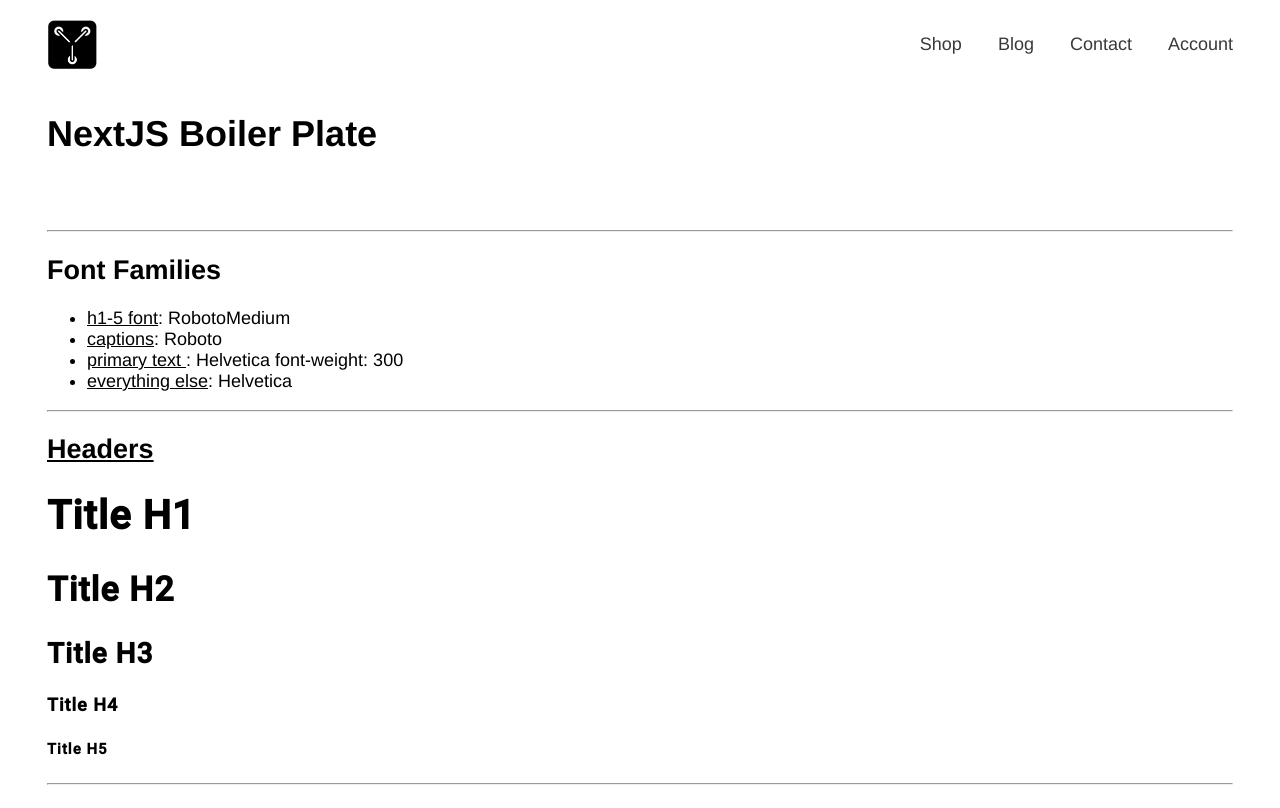
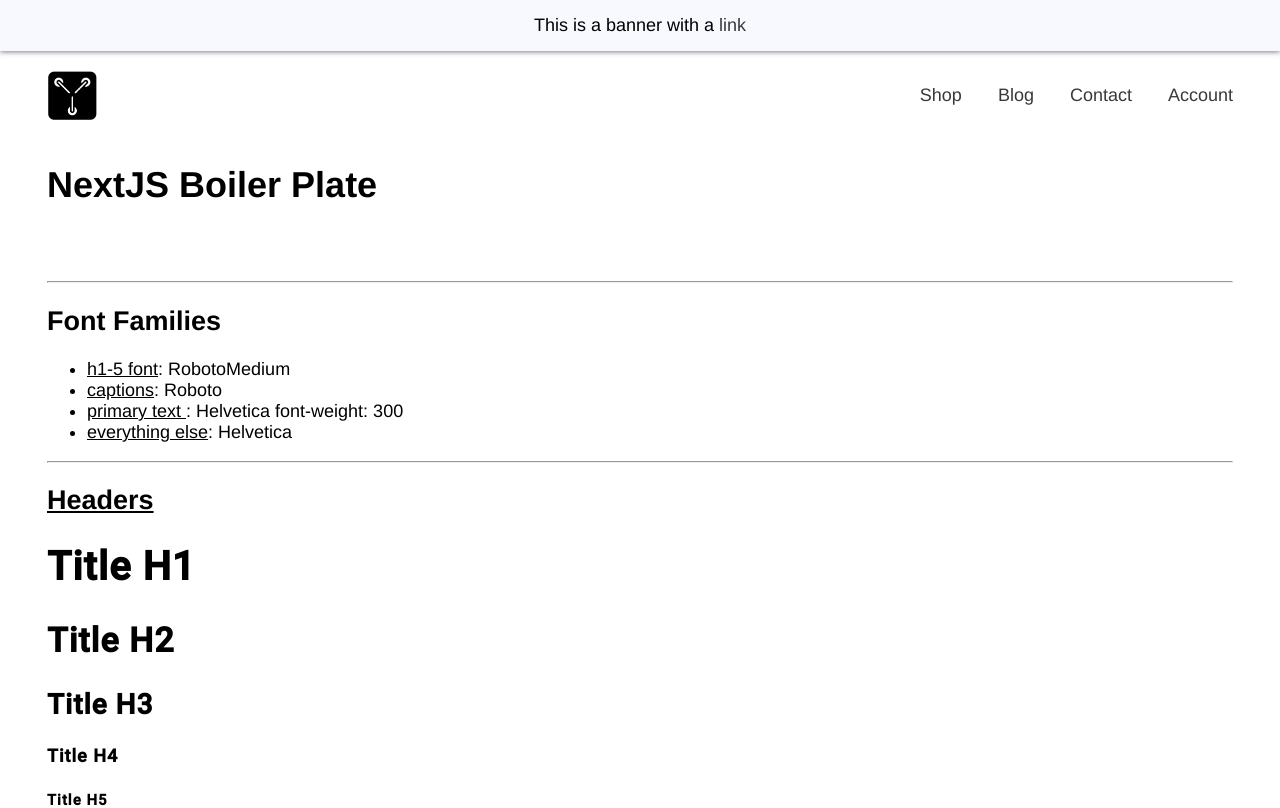
Before and after one commit to erockdotdev/nextjs-boilerplate, a Next.js app: page / in a window 1280 px wide. Shown: the top 808 px of the page. Built offline with nearby package versions, Linux system fonts and the light colour scheme.

Commit message:
add notificaiton banner

```diff
--- a/src/components/elements/FormElements/RadioButton/index.tsx
+++ b/src/components/elements/FormElements/RadioButton/index.tsx
@@ -1,54 +1,9 @@
-import styled from "styled-components";
 import { CheckboxProps } from "../types";
-
-const RadioButtonContainerStyles = styled.label`
-  font-size: 1.2rem;
-  color: var(--color);
-  display: grid;
-  grid-template-columns: min-content auto;
-  grid-gap: 0.5em;
-  font-size: 1.2rem;
-
-  .radio__control {
-    display: block;
-    width: 20px;
-    height: 20px;
-    border-radius: 50%;
-    border: 0.1em solid currentColor;
-    transform: translateY(-0.05em);
-  }
-`;
-const RadioButtonStyles = styled.span`
-  display: inline-block;
-  /* padding-right: 10px; */
-  .radio__control {
-    display: flex;
-  }
-  .radio__control__inner {
-    width: 100%;
-    height: 100%;
-    border-radius: 100%;
-    border: solid white 2px;
-  }
-  input {
-    opacity: 0;
-    width: 0;
-    height: 0;
-    &:checked + .radio__control {
-      background: radial-gradient(currentcolor 50%, currentColor 50%);
-    }
-    &:focus + .radio__control {
-      border: solid currentColor 2px;
-    }
-  }
-`;
-
-const RadioButtonInputStyles = styled.span`
-  line-height: 1;
-  display: flex;
-  justify-content: flex-end;
-  flex-direction: column;
-`;
+import {
+  RadioButtonContainerStyles,
+  RadioButtonInputStyles,
+  RadioButtonStyles,
+} from "./styles";
 
 const RadioInput = ({ register, name, group }: CheckboxProps): JSX.Element => (
   <RadioButtonStyles className="radio__input">
--- /dev/null
+++ b/src/components/elements/FormElements/RadioButton/styles.tsx
@@ -0,0 +1,50 @@
+import styled from "styled-components";
+
+export const RadioButtonContainerStyles = styled.label`
+  font-size: 1.2rem;
+  color: var(--color);
+  display: grid;
+  grid-template-columns: min-content auto;
+  grid-gap: 0.5em;
+  font-size: 1.2rem;
+
+  .radio__control {
+    display: block;
+    width: 20px;
+    height: 20px;
+    border-radius: 50%;
+    border: 0.1em solid currentColor;
+    transform: translateY(-0.05em);
+  }
+`;
+
+export const RadioButtonStyles = styled.span`
+  display: inline-block;
+  .radio__control {
+    display: flex;
+  }
+  .radio__control__inner {
+    width: 100%;
+    height: 100%;
+    border-radius: 100%;
+    border: solid white 2px;
+  }
+  input {
+    opacity: 0;
+    width: 0;
+    height: 0;
+    &:checked + .radio__control {
+      background: radial-gradient(currentcolor 50%, currentColor 50%);
+    }
+    &:focus + .radio__control {
+      border: solid currentColor 2px;
+    }
+  }
+`;
+
+export const RadioButtonInputStyles = styled.span`
+  line-height: 1;
+  display: flex;
+  justify-content: flex-end;
+  flex-direction: column;
+`;
--- a/src/components/layouts/BasePage/index.tsx
+++ b/src/components/layouts/BasePage/index.tsx
@@ -1,8 +1,11 @@
+import LayoutRoot from "src/components/layouts/LayoutRoot";
+import NotificationBanner from "src/components/modules/Notifications/NotificationBanner";
+import Nav from "src/components/modules/Navigation";
 import Footer from "src/components/modules/Footer";
-import Nav from "src/components/modules/Navigation";
+
 import { MainStyles } from "src/components/layouts/BasePage/styles";
-import LayoutRoot from "src/components/layouts/LayoutRoot";
 import { MetadataProps } from "src/components/layouts/LayoutRoot/Metadata";
+import styled from "styled-components";
 
 interface BasePageProps {
   children: React.ReactNode;
@@ -11,6 +14,12 @@ interface BasePageProps {
   metadata?: MetadataProps;
 }
 
+const BasePageStyles = styled.div`
+  max-width: 1280px;
+  padding: 0 15px 0 15px;
+  margin: 0 auto;
+`;
+
 export default function BasePage({
   children,
   showNav,
@@ -18,10 +27,12 @@ export default function BasePage({
   metadata,
 }: BasePageProps) {
   return (
-    <LayoutRoot metadata={metadata}>
-      {showNav && <Nav />}
-      <MainStyles>{children}</MainStyles>
-      {showFooter && <Footer />}
-    </LayoutRoot>
+    <BasePageStyles>
+      <LayoutRoot metadata={metadata}>
+        {showNav && <Nav />}
+        <MainStyles>{children}</MainStyles>
+        {showFooter && <Footer />}
+      </LayoutRoot>
+    </BasePageStyles>
   );
 }
--- a/src/components/layouts/LayoutRoot/index.tsx
+++ b/src/components/layouts/LayoutRoot/index.tsx
@@ -2,6 +2,7 @@ import GlobalStyles from "src/styles/global-styles";
 import SEOMetadata, {
   MetadataProps,
 } from "src/components/layouts/LayoutRoot/Metadata";
+import styled from "styled-components";
 
 interface LayoutRootProps {
   children: React.ReactNode;
--- /dev/null
+++ b/src/components/modules/Notifications/NotificationBanner/index.tsx
@@ -0,0 +1,15 @@
+import { HTMLAttributes } from "react";
+import styled from "styled-components";
+
+const NotificationBannerStyles = styled.header`
+  padding: 15px;
+  text-align: center;
+  background: ghostwhite;
+  box-shadow: 0px 1px 5px rgba(0, 0, 0, 0.5);
+`;
+
+export default function NotificationBanner({
+  children,
+}: React.DetailedHTMLProps<HTMLAttributes<HTMLElement>, HTMLElement>) {
+  return <NotificationBannerStyles>{children}</NotificationBannerStyles>;
+}
--- a/src/pages/index.tsx
+++ b/src/pages/index.tsx
@@ -1,5 +1,6 @@
 import BasePage from "src/components/layouts/BasePage";
 import SignUpSample from "src/components/modules/Forms/SampleForm/SignUpSample";
+import NotificationBanner from "src/components/modules/Notifications/NotificationBanner";
 
 //*** Decide what rules need to be in components and what should be set up as global styles */
 
@@ -14,8 +15,19 @@ import SignUpSample from "src/components/modules/Forms/SampleForm/SignUpSample";
 // Body - see body above
 // Labels - 14 px, lighter color
 
+const notificationBannerData = (
+  <span>
+    This is a banner with a <a href="google.com">link</a>
+  </span>
+);
+
 const Home = () => {
   return (
+    <>
+      {notificationBannerData && (
+        <NotificationBanner>{notificationBannerData}</NotificationBanner>
+      )}
+
       <BasePage showNav showFooter>
         <main>
           <h1>NextJS Boiler Plate</h1>
@@ -72,16 +84,16 @@ const Home = () => {
             </h2>
             <p className="primary-text">
               Lorem ipsum dolor sit amet, consectetur adipiscing elit, sed do
-            eiusmod tempor incididunt ut labore et dolore magna aliqua. Ut enim
-            ad minim veniam, quis nostrud exercitation ullamco laboris nisi ut
-            aliquip ex ea commodo consequat.{" "}
+              eiusmod tempor incididunt ut labore et dolore magna aliqua. Ut
+              enim ad minim veniam, quis nostrud exercitation ullamco laboris
+              nisi ut aliquip ex ea commodo consequat.{" "}
               <span className="body body--italic">
                 Duis aute irure dolor in reprehenderit in voluptate velit esse
                 cillum dolore eu fugiat nulla pariatur.
               </span>{" "}
               <span className="body body--bold">
-              Excepteur sint occaecat cupidatat non proident, sunt in culpa qui
-              officia deserunt mollit anim id est laborum.
+                Excepteur sint occaecat cupidatat non proident, sunt in culpa
+                qui officia deserunt mollit anim id est laborum.
               </span>
             </p>
             <hr />
@@ -145,6 +157,7 @@ const Home = () => {
           </div>
         </main>
       </BasePage>
+    </>
   );
 };
 
--- a/src/styles/global-styles.tsx
+++ b/src/styles/global-styles.tsx
@@ -64,13 +64,12 @@ const GlobalStyles = createGlobalStyle`
     box-sizing: border-box;
   }
   body {
-    padding: 0 15px 0 15px;
+    padding: 0;
     margin: 0 auto;
     font-size: 10px;
     font-family: Helvetica, -apple-system, BlinkMacSystemFont, Segoe UI, Roboto, Oxygen, Ubuntu,
       Cantarell, Fira Sans, Droid Sans, Helvetica Neue, sans-serif;
     font-size: 18px;
-    max-width: 1280px;
   }
   img {
     max-width: 100%;
```
Lines whose indentation alone changed are shown as unchanged.
